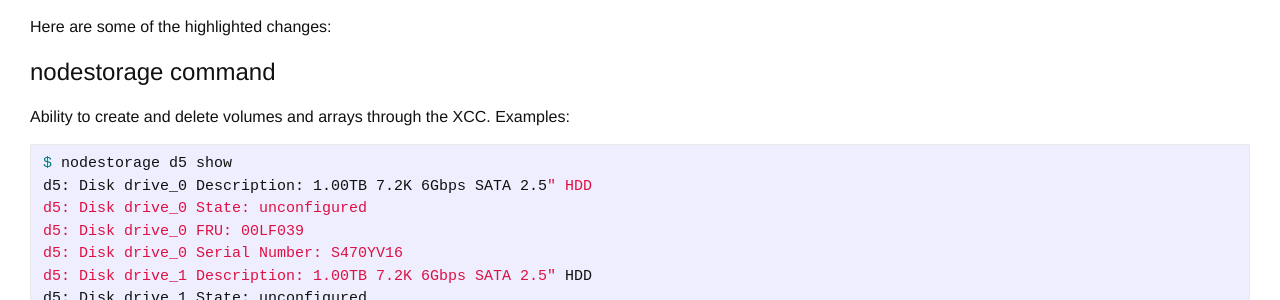
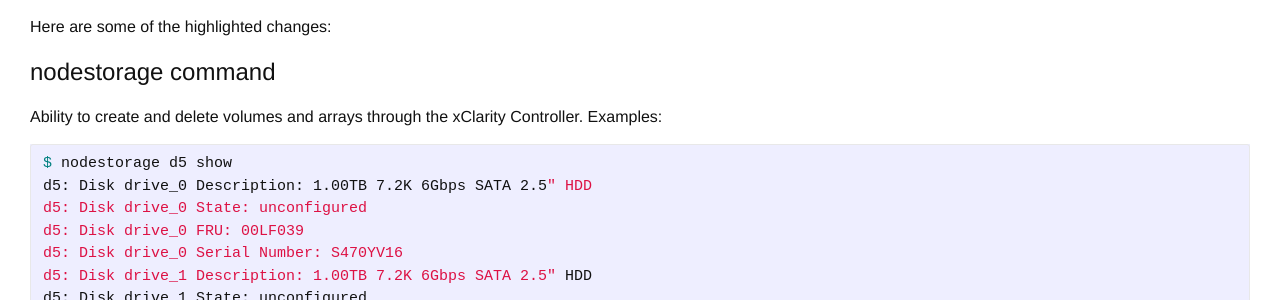
Before and after one commit to xcat2/confluent-docs, a Jekyll site: the page built from _posts/2019-4-17-19arelease.md, in a window 1280 px wide and 900 px high. Shown: the part 219-519 px from the top of the window. Built offline with Jekyll 4.4.1, drawn with Linux system fonts in a browser that asks for light colours; some of the changed lines change nothing that is shown; some of the changed text lies outside the part shown.

Commit message:
Tweak the release notes

````diff
--- a/_posts/2019-4-17-19arelease.md
+++ b/_posts/2019-4-17-19arelease.md
@@ -10,7 +10,7 @@
 Here are some of the highlighted changes:
 # nodestorage command
 
-Ability to create and delete volumes and arrays through the XCC.  Examples:
+Ability to create and delete volumes and arrays through the xClarity Controller.  Examples:
 ```
 $ nodestorage d5 show
 d5: Disk drive_0 Description: 1.00TB 7.2K 6Gbps SATA 2.5" HDD
@@ -242,8 +242,8 @@
 
 A commonly requested set of behaviors is shown:
 ```
-$ nodeattrib d3 discovery.passwordrules=expiration=no,loginfailures=no,reuse=0
-d3: expiration=no,loginfailures=no,reuse=0
+$ nodeattrib d3 discovery.passwordrules=expiration=no,loginfailures=no,reuse=0,complexity=no
+d3: expiration=no,loginfailures=no,reuse=0,complexity=no
 ```
 
 
````
